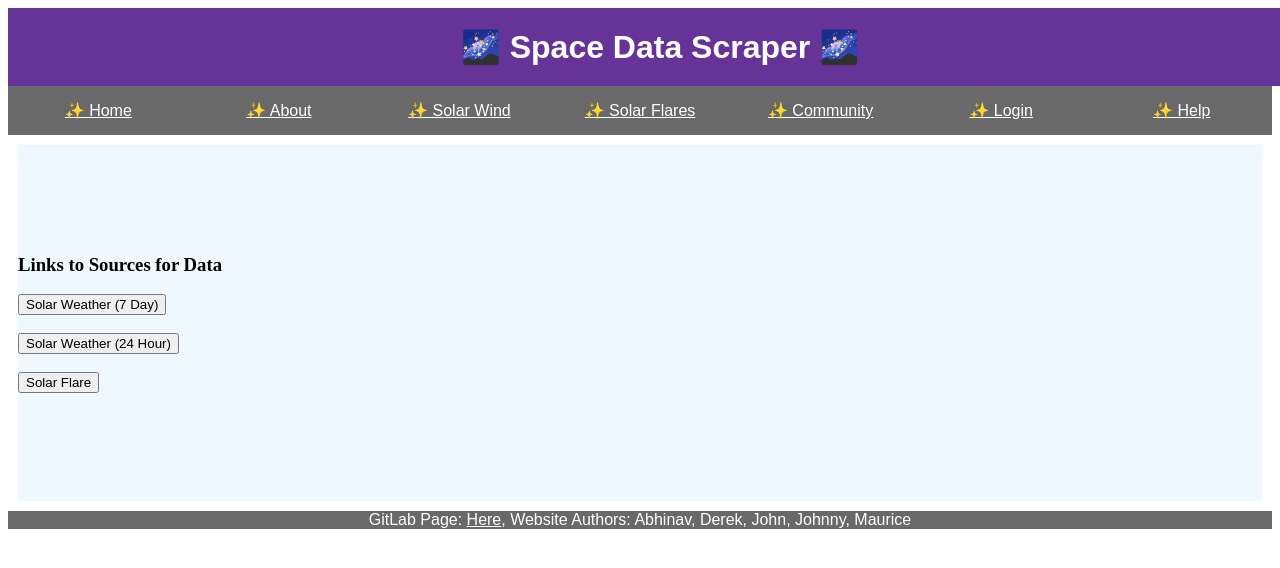
After one commit to jcsantoto/cmsc435-space-data-scraper, a Flask app: page /about in a window 1280 px wide. The commit adds this page. Shown: the top 568 px of the page. Run offline with Flask 2, Linux system fonts and the light colour scheme.

Commit message:
Added default pages for incomplete features, links to sources

```diff
--- a/src/flask_app.py
+++ b/src/flask_app.py
@@ -36,5 +36,13 @@ def solar_wind_graphs(data):
 
         return render_template("test.html", data1=data1, data2=time, data3=axis)
 
+@app.route("/about")
+def about():
+    return render_template("about.html")
+
+@app.route("/community")
+def community():
+    return render_template("community.html")
+
 if __name__ == "__main__":
     app.run(debug=True)
--- /dev/null
+++ b/src/templates/about.html
@@ -0,0 +1,21 @@
+{% extends "template.html" %}
+
+{% block content %}
+
+
+        <h3>Links to Sources for Data</h3>
+        <button type="button" onclick="location.href = 'https://services.swpc.noaa.gov/products/solar-wind/plasma-7-day.json'">Solar Weather (7 Day)</button>
+        <br>
+        <br>
+        <button type="button" onclick="location.href = 'https://services.swpc.noaa.gov/products/solar-wind/plasma-1-day.json'">Solar Weather (24 Hour)</button>
+        <br>
+        <br>
+        <button type="button" onclick="location.href = 'https://www.spaceweatherlive.com/en/solar-activity/solar-flares.html'">Solar Flare</button>
+        <br>
+        <br>
+
+
+
+
+
+{% endblock %}
--- a/src/templates/template.html
+++ b/src/templates/template.html
@@ -14,22 +14,22 @@
             <a href="/">✨ Home</a>
         </div>
         <div class="navButton">
-            <a href="about.html">✨ About</a>
+            <a href="/about">✨ About</a>
         </div>
         <div class="navButton">
             <a href="/wind">✨ Solar Wind</a>
         </div>
         <div class="navButton">
-            <a href="solar-flare.html">✨ Solar Flares</a>
+            <a href="/">✨ Solar Flares</a>
         </div>
         <div class="navButton">
-            <a href="community.html">✨ Community</a>
+            <a href="/">✨ Community</a>
         </div>
         <div class="navButton">
-            <a href="login.html">✨ Login</a>
+            <a href="/">✨ Login</a>
         </div>
         <div class="navButton">
-            <a href="help.html">✨ Help</a>
+            <a href="/">✨ Help</a>
         </div>
     </div>
 
```
